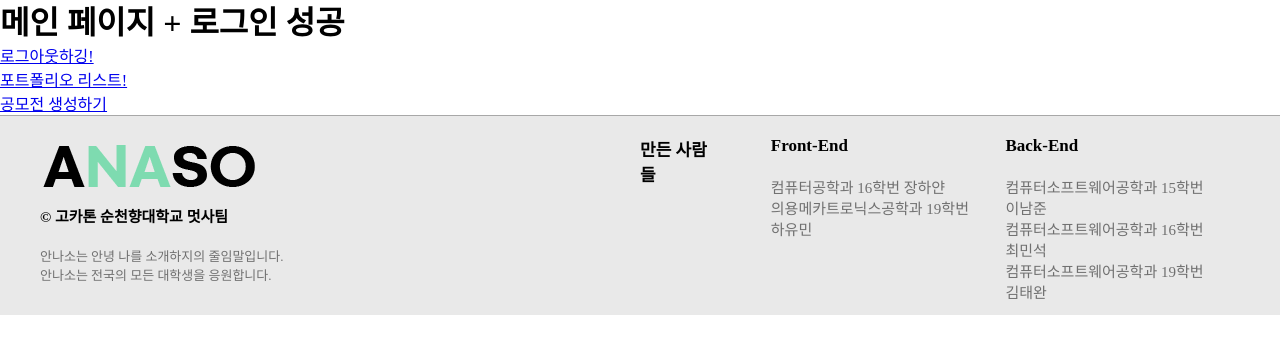
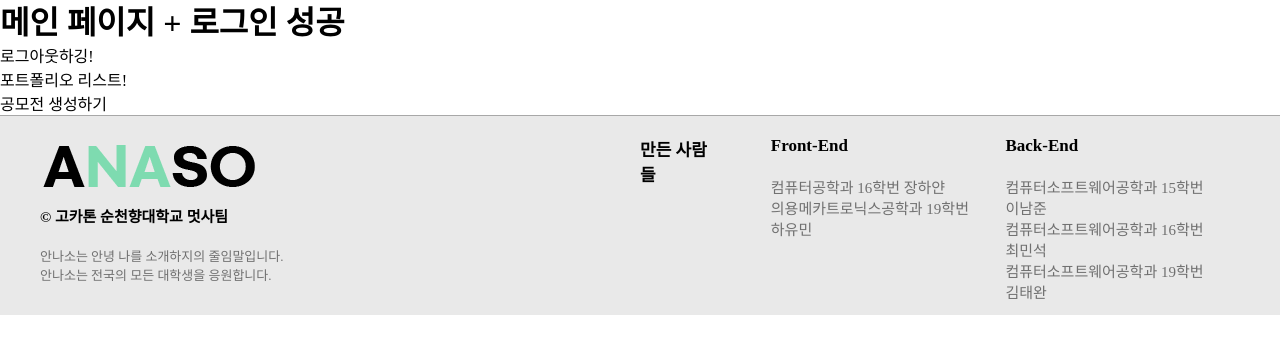
Before and after one commit to koreahacks/2021-likelion, a Django app: page / in a window 1280 px wide. Shown: the part 73-427 px from the top of the page. Run offline with Django 3.2, Linux system fonts and the light colour scheme; parts of the project's set-up code (start-up, migrations or seed data) failed here and were passed over; some libraries are stand-ins or nearby versions; some web fonts are replaced.

Commit message:
[white] : a 태그 속성 추가

```diff
--- a/static/css/base.css
+++ b/static/css/base.css
@@ -93,6 +93,16 @@
 }
 
 /* ---------------------- */
+
+a {
+    color: #000;
+    text-decoration: none;
+}
+
+a:visited {
+    color: #000;
+    text-decoration: none;
+}
 
 * {
     font-family: 'NanumBarunGothic';
```
